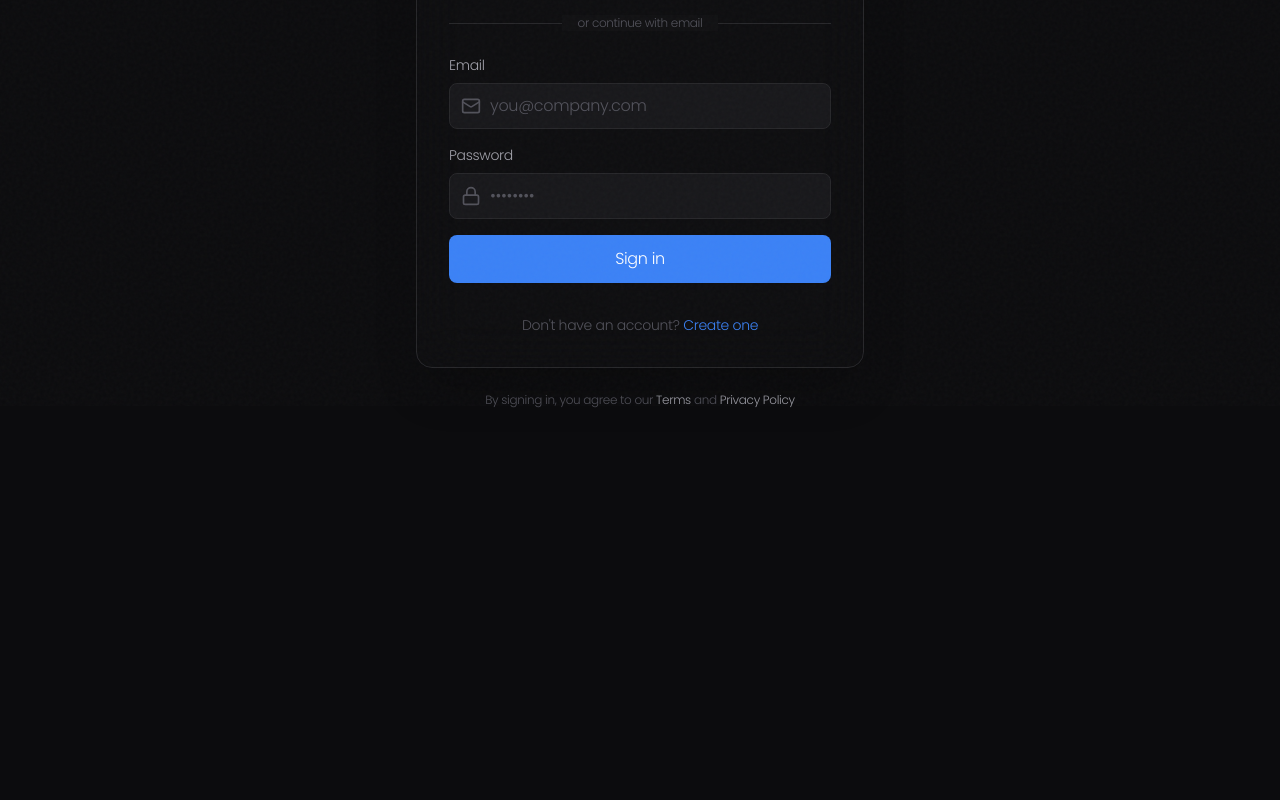
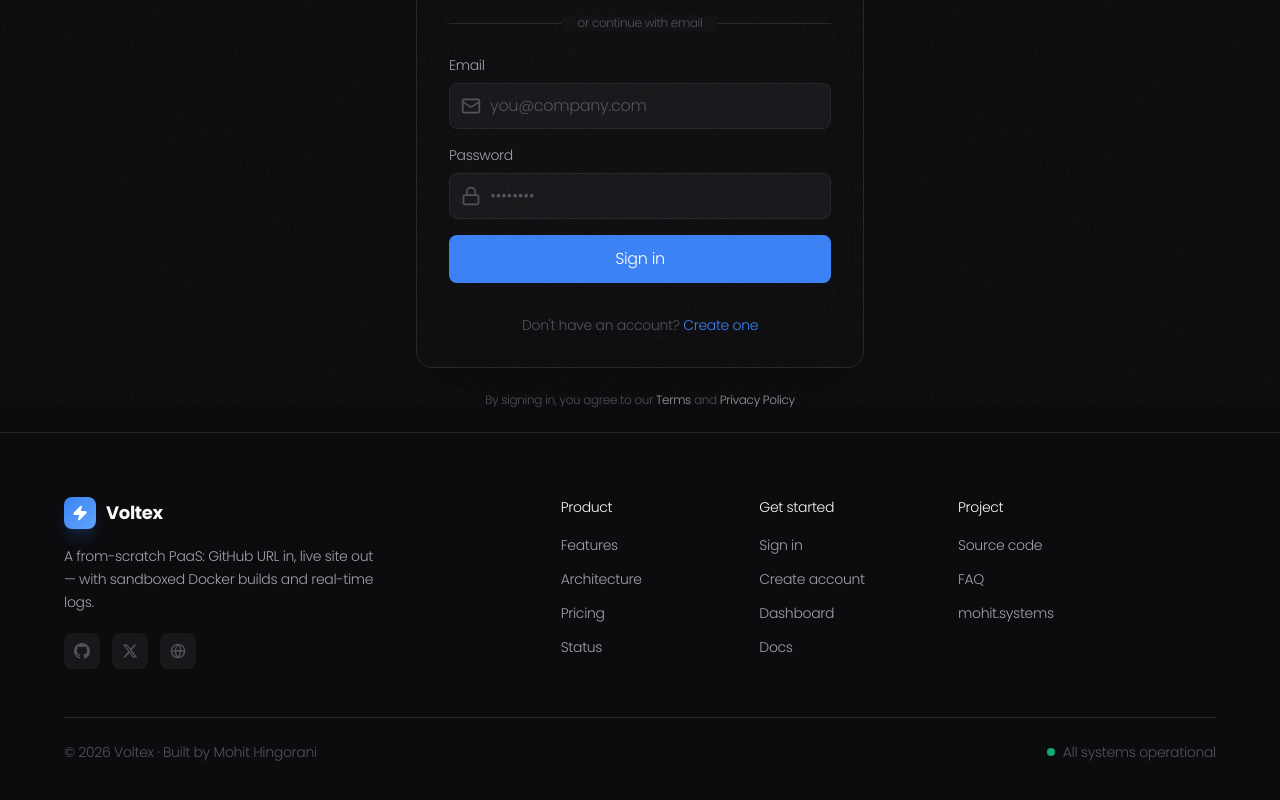
Before and after one commit to mohithingorani/Platform-as-a-Service, a Next.js app in the folder frontend/: page /login in a window 1280 px wide. Shown: the part 394-1194 px from the top of the page. Before the commit the page ends 826 px from the top, so only its background shows below. Built offline with nearby package versions, Linux system fonts and the light colour scheme; no server answers.

Commit message:
add SiteFooter component and remove HomeFooter from layout

```diff
--- a/frontend/src/app/components/landing/Footer.tsx
+++ b/frontend/src/app/components/SiteFooter.tsx
@@ -1,8 +1,10 @@
 import { Zap, Globe } from "lucide-react";
-import { GitHubIcon, XIcon } from "./BrandIcons";
+import { GitHubIcon, XIcon } from "./landing/BrandIcons";
+
+const REPO_URL = "https://github.com/mohithingorani/Platform-as-a-Service";
 
 const socials = [
-  { icon: GitHubIcon, href: "https://github.com/mohithingorani/Platform-as-a-Service", label: "GitHub" },
+  { icon: GitHubIcon, href: REPO_URL, label: "GitHub" },
   { icon: XIcon, href: "https://x.com/", label: "X" },
   { icon: Globe, href: "https://mohit.systems", label: "mohit.systems" },
 ];
@@ -11,9 +13,9 @@ const columns: { title: string; links: { label: string; href: string }[] }[] = [
   {
     title: "Product",
     links: [
-      { label: "Features", href: "#features" },
-      { label: "Architecture", href: "#architecture" },
-      { label: "Pricing", href: "#pricing" },
+      { label: "Features", href: "/#features" },
+      { label: "Architecture", href: "/#architecture" },
+      { label: "Pricing", href: "/#pricing" },
       { label: "Status", href: "/status" },
     ],
   },
@@ -29,26 +31,30 @@ const columns: { title: string; links: { label: string; href: string }[] }[] = [
   {
     title: "Project",
     links: [
-      { label: "Source code", href: "https://github.com/mohithingorani/Platform-as-a-Service" },
-      { label: "FAQ", href: "#faq" },
+      { label: "Source code", href: REPO_URL },
+      { label: "FAQ", href: "/#faq" },
       { label: "mohit.systems", href: "https://mohit.systems" },
     ],
   },
 ];
 
-export default function Footer() {
+/**
+ * The single, canonical footer rendered for every page from the root layout.
+ * Keep all site-wide footer changes here so pages never drift apart.
+ */
+export default function SiteFooter() {
   return (
-    <footer className="px-6 pt-16 pb-10 border-t border-border-subtle">
+    <footer className="px-6 pt-16 pb-10 border-t border-border-subtle bg-bg-primary">
       <div className="max-w-6xl mx-auto">
         <div className="grid gap-10 md:grid-cols-12">
           {/* Brand */}
           <div className="md:col-span-5">
-            <div className="flex items-center gap-2.5 mb-4">
+            <a href="/" className="flex items-center gap-2.5 mb-4 w-fit">
               <div className="w-8 h-8 rounded-lg bg-gradient-to-br from-accent to-accent-hover flex items-center justify-center shadow-lg shadow-accent/20">
                 <Zap className="w-4 h-4 text-white" fill="currentColor" />
               </div>
               <span className="text-text-primary font-semibold text-lg tracking-tight">Voltex</span>
-            </div>
+            </a>
             <p className="text-text-secondary text-sm max-w-xs leading-relaxed mb-5">
               A from-scratch PaaS: GitHub URL in, live site out — with sandboxed Docker builds and
               real-time logs.
--- a/frontend/src/app/home/components/HomeFooter.tsx
+++ /dev/null
@@ -1,40 +0,0 @@
-import Link from "next/link";
-
-export default function HomeFooter() {
-  return (
-    <footer className="mt-auto border-t border-zinc-800/60 bg-zinc-950">
-      <div className="max-w-6xl mx-auto px-4 md:px-6 py-6">
-        <div className="flex flex-col md:flex-row md:items-center md:justify-between gap-4">
-          <div className="flex items-center gap-3">
-            <div className="w-8 h-8 rounded-lg bg-gradient-to-br from-blue-500 to-blue-600 flex items-center justify-center shadow-lg shadow-blue-500/20">
-              <span className="text-white font-bold text-sm">V</span>
-            </div>
-            <div className="text-white font-semibold">Voltex</div>
-          </div>
-
-          <nav className="flex items-center gap-6 text-sm">
-            <Link href="/status" className="text-zinc-400 hover:text-white transition-colors">
-              <span className="inline-flex items-center gap-2">
-                <span className="w-2 h-2 rounded-full bg-emerald-500" />
-                Status
-              </span>
-            </Link>
-            <Link href="/docs" className="text-zinc-400 hover:text-white transition-colors">
-              Docs
-            </Link>
-            <a
-              href="https://github.com"
-              target="_blank"
-              rel="noopener noreferrer"
-              className="text-zinc-400 hover:text-white transition-colors"
-            >
-              GitHub
-            </a>
-          </nav>
-
-          <div className="text-xs text-zinc-500">© 2026 Voltex Inc.</div>
-        </div>
-      </div>
-    </footer>
-  );
-}
--- a/frontend/src/app/home/page.tsx
+++ b/frontend/src/app/home/page.tsx
@@ -7,7 +7,6 @@ import { z } from "zod";
 import { AnimatePresence, motion } from "framer-motion";
 import { Plus, ChevronRight } from "lucide-react";
 import HomeTopNav from "./components/HomeTopNav";
-import HomeFooter from "./components/HomeFooter";
 import HomeBootLoader from "./components/HomeBootLoader";
 import DashboardTab from "./components/DashboardTab";
 import DeployTab from "./components/DeployTab";
@@ -338,10 +337,7 @@ function DashboardContent() {
           {renderContent()}
         </div>
       </main>
-
-      <HomeFooter />
     </div>
-
   );
 }
 
--- a/frontend/src/app/layout.tsx
+++ b/frontend/src/app/layout.tsx
@@ -4,6 +4,7 @@ import { Inter } from "next/font/google";
 import { ThemeProvider } from "next-themes";
 import { Poppins } from "next/font/google";
 import RecoilContextProvider from "@/lib/recoilContextProvider";
+import SiteFooter from "./components/SiteFooter";
 
 const inter = Inter({ subsets: ["latin"] });
 const poppins_init = Poppins({
@@ -23,9 +24,12 @@ export default function RootLayout({
 }) {
   return (
     <html lang="en" suppressHydrationWarning>
-      <body className={poppins_init.className}>
+      <body className={`${poppins_init.className} min-h-screen flex flex-col`}>
         <ThemeProvider attribute="class" defaultTheme="system" enableSystem>
-          <RecoilContextProvider>{children}</RecoilContextProvider>
+          <RecoilContextProvider>
+            <div className="flex-1 flex flex-col">{children}</div>
+            <SiteFooter />
+          </RecoilContextProvider>
         </ThemeProvider>
       </body>
     </html>
--- a/frontend/src/app/page.tsx
+++ b/frontend/src/app/page.tsx
@@ -8,7 +8,6 @@ import Stats from "./components/landing/Stats";
 import Pricing from "./components/landing/Pricing";
 import FAQ from "./components/landing/FAQ";
 import CTA from "./components/landing/CTA";
-import Footer from "./components/landing/Footer";
 
 export default function LandingPage() {
   return (
@@ -25,7 +24,6 @@ export default function LandingPage() {
         <FAQ />
         <CTA />
       </main>
-      <Footer />
     </div>
   );
 }
```
